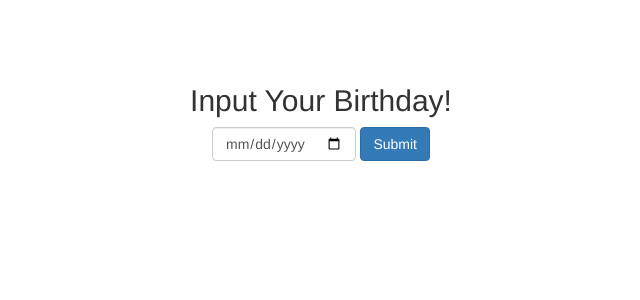
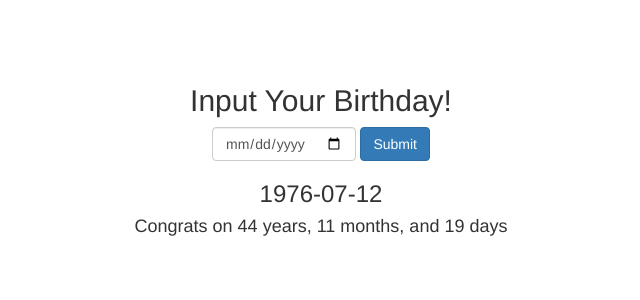
Before and after one commit to Prakhar-pad/react-ageteller, a React (Create React App) app: page / in a window 1280 px wide. Shown: the top 300 px of the page, without its empty margins (319-959 px from the left). Built offline with nearby package versions, Linux system fonts and the light colour scheme.

Commit message:
states and AgeStat added

```diff
--- /dev/null
+++ b/src/components/AgeStats.js
@@ -0,0 +1,28 @@
+import React , {Component} from 'react';
+
+class AgeStats extends Component{
+    timeSince(date){
+        let today=new Date().getTime();
+        let other_date=new Date(date).getTime();
+        let difference=Math.abs(today-other_date);
+
+        let days=Math.floor(difference/(1000*3600*24));
+        let years=Math.floor(days/365);
+        days=days-years*365;
+        let months=Math.floor(days/31);
+        days=days-months*31;
+
+        return `${years} years, ${months} months, and ${days} days`
+
+    }
+    render(){
+        return(
+            <div>
+                <h3>{this.props.date}</h3>
+                <h4>Congrats on {this.timeSince(this.props.date)}</h4>
+            </div>
+        )
+    }
+}
+
+export default AgeStats;
--- a/src/components/App.js
+++ b/src/components/App.js
@@ -1,19 +1,39 @@
 import React,{Component} from 'react';
 import {Form, FormControl, Button} from 'react-bootstrap';
 import './App.css';
+import AgeStats from './AgeStats'
+
 
 class App extends Component{
+    constructor(){
+        super();
+
+        this.state={
+            newDate: '',
+            birthday:'1976-07-12'
+        }
+    }
+
+    changeBirthday(){
+        this.setState({birthday: this.state.newDate});
+    }
+
+
     render(){
         return(
             <div className='App'>
                 <Form inline>
                     <h2>Input Your Birthday!</h2>
-                    <FormControl type="date">
+                    <FormControl
+                    type="date"
+                    onChange={event=>this.setState({newDate: event.target.value})}
+                    >
                     </FormControl>
                     {" "}
-                    <Button>
+                    <Button onClick={()=>this.changeBirthday()}>
                         Submit
                     </Button>
+                    <AgeStats date={this.state.birthday}/>
                 </Form>
             </div>
         )
```
